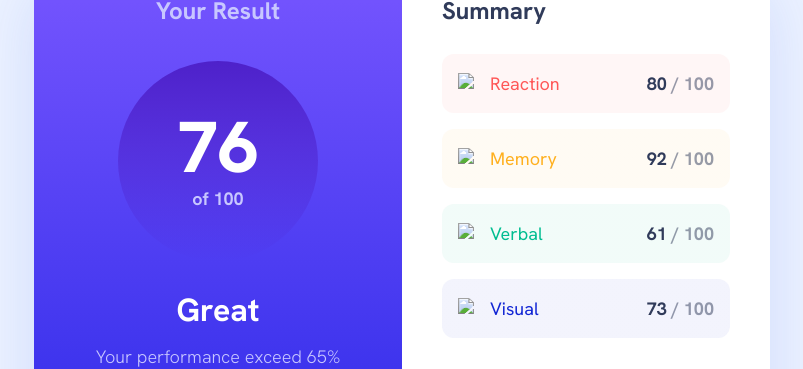
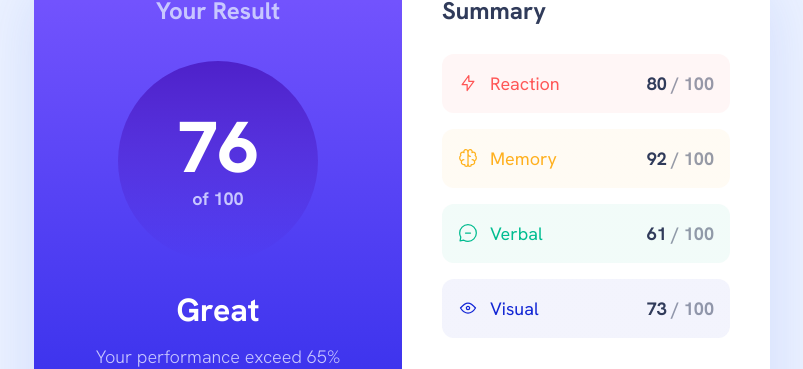
Before and after one commit to az0r234/Az0r234Portfolio, a website: page Results Summary Final/index.html in a window 1280 px wide. Shown: the part 181-550 px from the top of the page, without its empty margins (238-1041 px from the left). Drawn offline with Linux system fonts and the light colour scheme; the site is published under a folder, as on GitHub Pages, so addresses that start at the root find nothing.

Commit message:
Update directiory for images

```diff
--- a/Results Summary Final/index.html
+++ b/Results Summary Final/index.html
@@ -35,7 +35,7 @@
 						<li class="summary__list-item summary__list-item--reaction">
 							<div class="summary__type">
 								<img
-									src="/assets/images/icon-reaction.svg"
+									src="./assets/images/icon-reaction.svg"
 									alt="Reaction Icon"
 									class="summary__icon"
 								/>
@@ -46,7 +46,7 @@
 						<li class="summary__list-item summary__list-item--memory">
 							<div class="summary__type">
 								<img
-									src="/assets/images/icon-memory.svg"
+									src="./assets/images/icon-memory.svg"
 									alt="Memory Icon"
 									class="summary__icon"
 								/>
@@ -57,7 +57,7 @@
 						<li class="summary__list-item summary__list-item--verbal">
 							<div class="summary__type">
 								<img
-									src="/assets/images/icon-verbal.svg"
+									src="./assets/images/icon-verbal.svg"
 									alt="Verbal Icon"
 									class="summary__icon"
 								/>
@@ -68,7 +68,7 @@
 						<li class="summary__list-item summary__list-item--visual">
 							<div class="summary__type">
 								<img
-									src="/assets/images/icon-visual.svg"
+									src="./assets/images/icon-visual.svg"
 									alt="Visual Icon"
 									class="summary__icon"
 								/>
```
